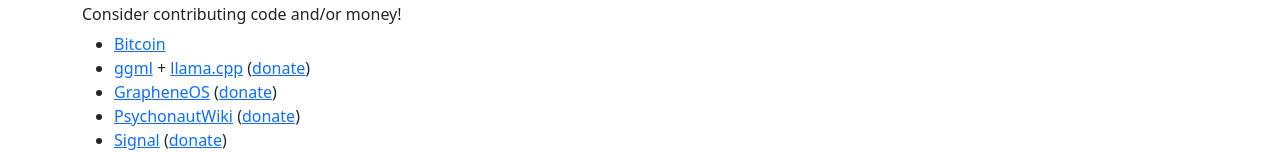
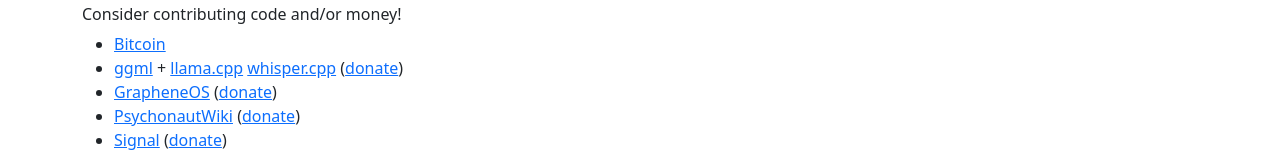
Before and after one commit to iq256/iq256.com, a plain HTML site: page index.html in a window 1280 px wide. Shown: the part 954-1106 px from the top of the page. Drawn offline with nearby package versions, Linux system fonts and the light colour scheme.

Commit message:
add whisper

```diff
--- a/index.html
+++ b/index.html
@@ -44,6 +44,7 @@
           <li>
             <a href="https://github.com/ggerganov/ggml">ggml</a> +
             <a href="https://github.com/ggerganov/llama.cpp">llama.cpp</a>
+            <a href="https://github.com/ggerganov/whisper.cpp">whisper.cpp</a>
             (<a href="https://github.com/sponsors/ggerganov">donate</a>)
           </li>
           <li><a href="https://grapheneos.org">GrapheneOS</a> (<a href="https://grapheneos.org/donate">donate</a>)</li>
```
